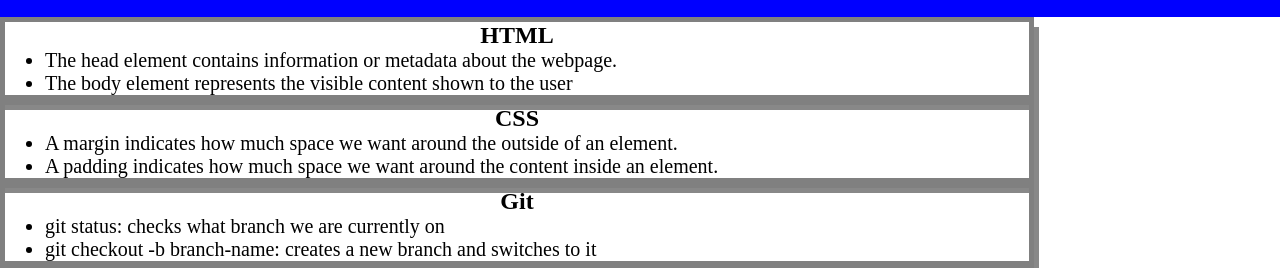
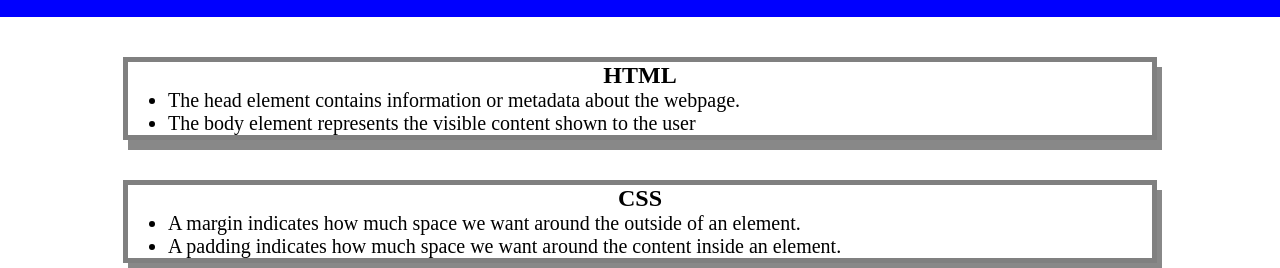
Before and after one commit to Clkwong3/prework-study-guide, a plain HTML site: page index.html in a window 1280 px wide. Shown: the part 103-371 px from the top of the page. Drawn offline with Linux system fonts and the light colour scheme.

Commit message:
fixed the spacing between the notes

```diff
--- a/assets/style.css
+++ b/assets/style.css
@@ -36,7 +36,7 @@ p {
 
 .card {
     width: 80%;
-    margin: 400 px auto;
+    margin: 40px auto;
     border: 5px solid gray;
     box-shadow: 5px 10px #888888
 }
```
